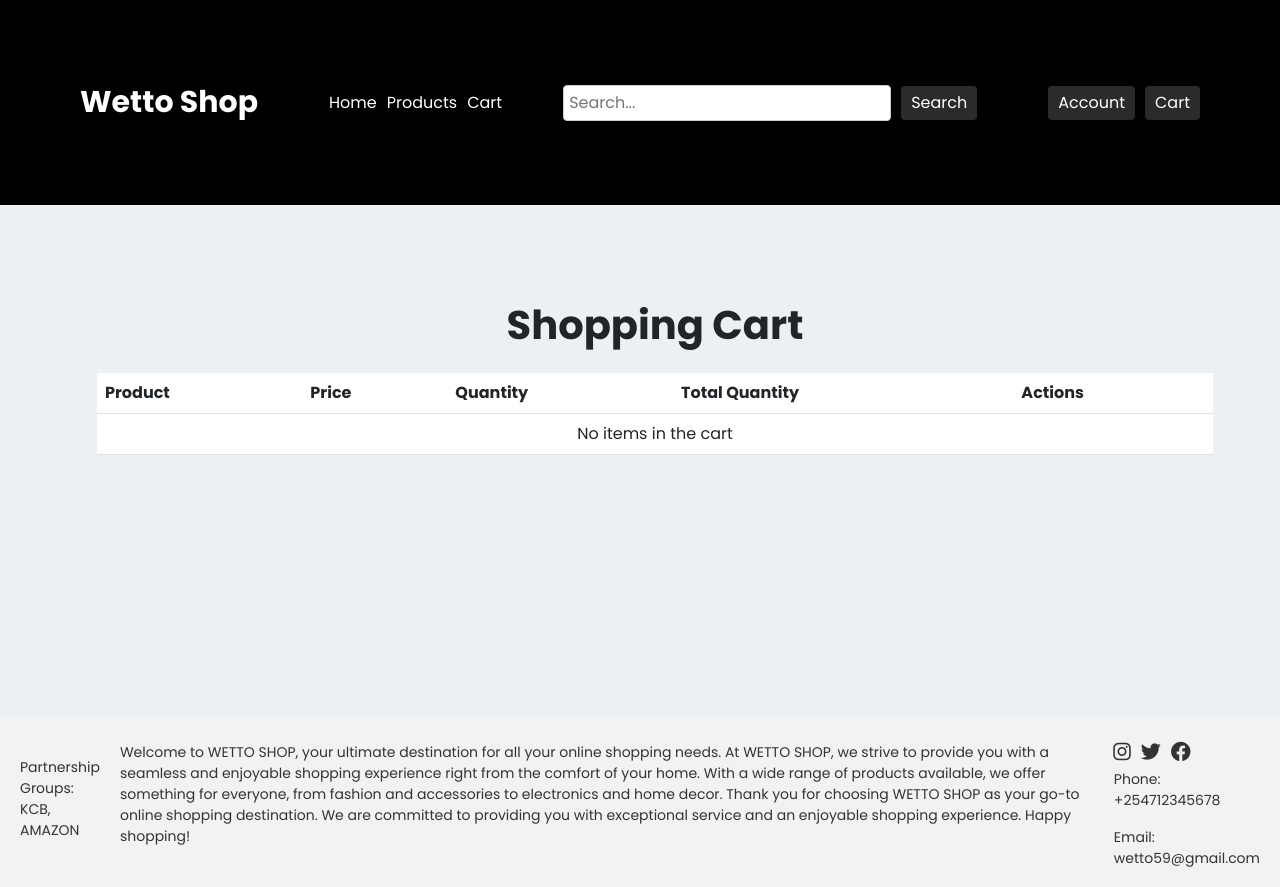
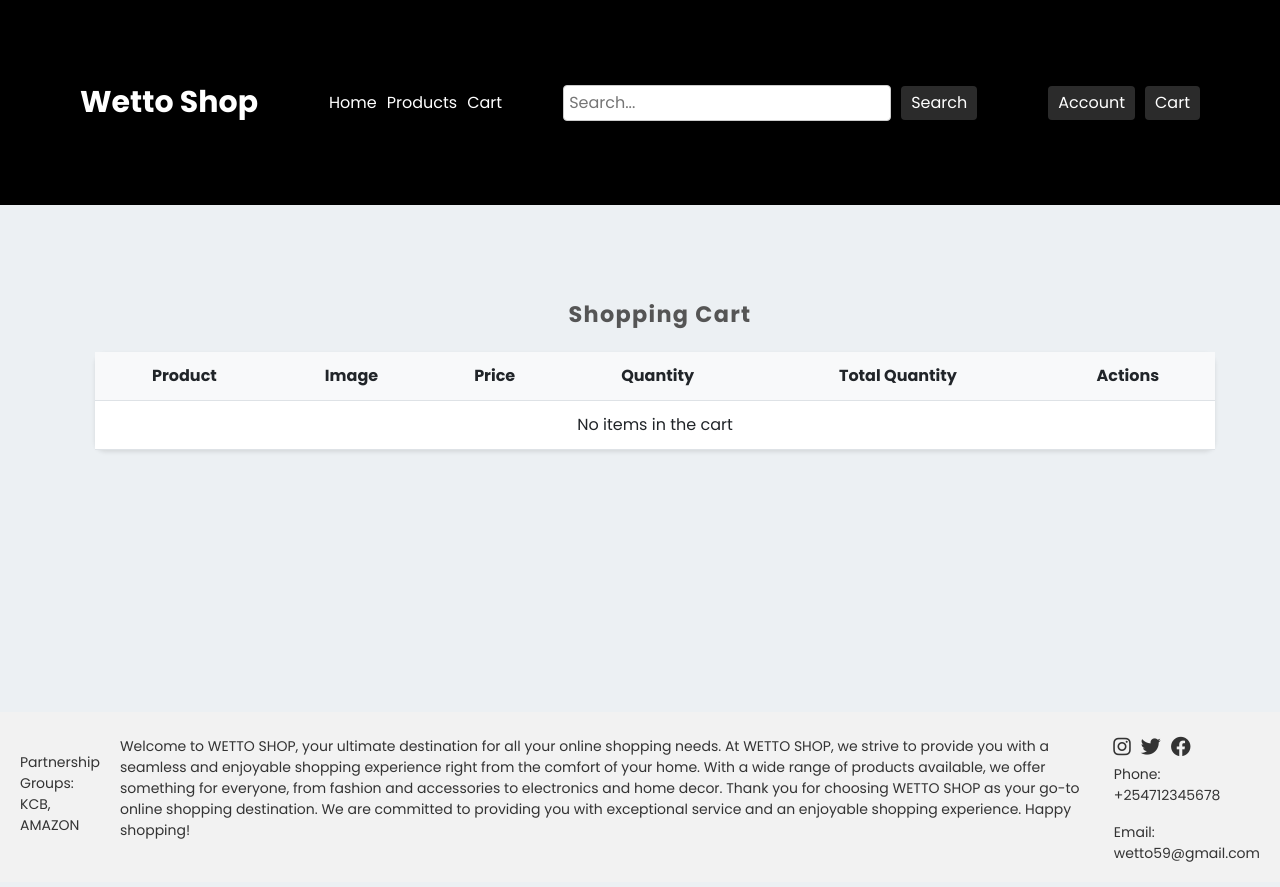
Before and after one commit to danieljuma5/Eazy-Bazaar-demo-Frontend, a React (Create React App) app: page /cart in a window 1280 px wide. Built offline with nearby package versions, Linux system fonts and the light colour scheme.

Commit message:
edited the buy now page

```diff
--- a/src/components/Cart/Cart.css
+++ b/src/components/Cart/Cart.css
@@ -1,59 +1,117 @@
-.shopping-cart-container {
+/* General styles */
+.wrapper {
   margin: 20px;
 }
 
-  .shopping-cart-title {
-    font-size: 24px;
-    margin-bottom: 10px;
+.name {
+  font-weight: 600;
+  font-size: 1.4rem;
+  letter-spacing: 1.3px;
+  padding-left: 10px;
+  color: #555;
 }
 
-  .search-bar {
-    margin-bottom: 10px;
+.container {
+  padding: 10px;
 }
 
-  .search-bar input {
-    width: 200px;
-    margin-right: 10px;
-    padding: 5px;
+/* Styles for the table */
+.table {
+  width: 100%;
+  border-collapse: collapse;
+  background-color: #fff;
+  border-radius: 10px;
+  box-shadow: 0px 2px 4px rgba(0, 0, 0, 0.1);
 }
 
-  .search-button {
-    padding: 5px 10px;
+.table th,
+.table td {
+  padding: 12px;
+  text-align: center;
+  border-bottom: 1px solid #dee2e6;
 }
 
-  .no-matching-items {
-    color: red;
-    margin-top: 20px;
+.table th {
+  font-weight: bold;
+  background-color: #f8f9fa;
 }
 
-  .cart-items-list {
-    list-style: none;
-    padding: 0;
+.table tbody tr:nth-child(even) {
+  background-color: #f9f9f9;
 }
 
-  .cart-item {
-    display: flex;
-    align-items: center;
-    margin-bottom: 20px;
+.table tbody tr:hover {
+  background-color: #f5f5f5;
+  cursor: pointer;
 }
 
-  .item-title {
-    font-size: 18px;
-    margin-bottom: 5px;
+/* Styles for the buttons */
+.btn {
+  box-shadow: none;
+  width: 100%;
+  height: 40px;
+  background-color: #3d3d3d;
+  color: #fff;
+  border: none;
+  border-radius: 25px;
+  letter-spacing: 1.3px;
+  cursor: pointer;
+  transition: background-color 0.3s ease;
 }
 
-  .item-price,
-  .item-rating,
-  .item-review-count {
-    margin-bottom: 5px;
+.btn-outline-dark {
+  background-color: transparent;
+  border: 2px solid #343a40;
+  color: #343a40;
 }
 
-  .item-image {
-    width: 100px;
-    height: 100px;
-    margin-right: 10px;
+.btn-outline-dark:hover {
+  background-color: #343a40;
 }
 
-  .remove-button {
-    padding: 5px 10px;
+.btn-outline-danger {
+  background-color: transparent;
+  border: 2px solid #dc3545;
+  color: #dc3545;
 }
+
+.btn-outline-danger:hover {
+  background-color: #dc3545;
+}
+
+.text-center {
+  text-align: center;
+}
+
+.py-5 {
+  padding-top: 3rem;
+  padding-bottom: 3rem;
+}
+
+.mb-4 {
+  margin-bottom: 1.5rem;
+}
+
+.me-2 {
+  margin-right: 0.5rem;
+}
+
+.ms-2 {
+  margin-left: 0.5rem;
+}
+
+/* Shadows and depth for the table */
+.table-container {
+  overflow: hidden;
+  border-radius: 10px;
+  box-shadow: 0px 2px 4px rgba(0, 0, 0, 0.1);
+  margin-bottom: 20px; /* Add some spacing between the table and buttons */
+}
+
+/* Media query for smaller screens */
+@media (max-width: 380px) {
+  .wrapper {
+    margin: 30px 20px;
+    padding: 40px 15px 15px 15px;
+  }
+}
--- a/src/components/Cart/Cart.jsx
+++ b/src/components/Cart/Cart.jsx
@@ -1,4 +1,5 @@
 import React from 'react';
+import './Cart.css';
 
 const Cart = ({ cartItems, removeFromCart, setCartItems, clearCart }) => {
   const handleRemoveFromCart = (productId) => {
@@ -37,15 +38,17 @@ const Cart = ({ cartItems, removeFromCart, setCartItems, clearCart }) => {
   };
 
   return (
-    <div>
+    <div id="cart-wrapper">
       <div className="container py-5">
         <div className="row py-5">
           <div className="col-12">
-            <h1 className="display-6 fw-bolder text-center mb-4">Shopping Cart</h1>
-            <table className="table table-hover">
+            <h1 className="display-6 fw-bolder text-center mb-4 name">Shopping Cart</h1>
+            <div id="cart-table-container">
+              <table id="cart-table" className="table table-hover">
                 <thead>
                   <tr>
                     <th scope="col">Product</th>
+                    <th scope="col">Image</th>
                     <th scope="col">Price</th>
                     <th scope="col">Quantity</th>
                     <th scope="col">Total Quantity</th>
@@ -55,7 +58,7 @@ const Cart = ({ cartItems, removeFromCart, setCartItems, clearCart }) => {
                 <tbody>
                   {cartItems && cartItems.length === 0 ? (
                     <tr>
-                    <td colSpan="5" className="text-center">
+                      <td colSpan="6" className="text-center">
                         No items in the cart
                       </td>
                     </tr>
@@ -64,6 +67,9 @@ const Cart = ({ cartItems, removeFromCart, setCartItems, clearCart }) => {
                     cartItems.map((item) => (
                       <tr key={item.id}>
                         <td>{item.title}</td>
+                        <td>
+                          <img src={item.image} alt={item.title} style={{ width: '50px', height: '50px', objectFit: 'cover', borderRadius: '50%' }} />
+                        </td>
                         <td>${item.price}</td>
                         <td>
                           <button
@@ -95,6 +101,7 @@ const Cart = ({ cartItems, removeFromCart, setCartItems, clearCart }) => {
                   )}
                 </tbody>
               </table>
+            </div>
             {cartItems && cartItems.length > 0 && (
               <div className="text-center">
                 <button className="btn btn-outline-danger me-2" onClick={handleClearCart}>
--- a/src/components/LandingPage/Product.css
+++ b/src/components/LandingPage/Product.css
@@ -1,7 +1,6 @@
 /* Product Card */
 .product-card {
   display: flex;
-    grid-auto-rows: 40rem;
   flex-direction: column;
   align-items: center;
   justify-content: space-between;
@@ -9,6 +8,9 @@
   border-radius: 10px;
   box-shadow: 0px 2px 4px rgba(0, 0, 0, 0.2); /* Add a shadow to the card */
   transition: box-shadow 0.3s ease; /* Add transition for smooth effect */
+  overflow: hidden; /* Prevent images from overflowing */
+  width: 300px; /* Set the width of the card */
+  height: 350px; /* Set the height of the card */
 }
 
 .product-card:hover {
@@ -17,11 +19,26 @@
 
 /* Product Image */
 .product-image {
-    object-fit: cover;
-    width: 280px; /* Adjust the width as needed */
-    height: 350px; /* Adjust the height as needed */
-    border-radius: 2.5%;
+  width: 100%; /* Take up the full width of the container */
+  height: 100%; /* Take up the full height of the container */
+  object-fit: contain; /* Ensure the entire image is visible */
+  border-radius: 10px; /* Match the card's border radius */
+  box-sizing: border-box; /* Ensure the border doesn't add to the image size */
+  border: 2px solid transparent; /* Add a transparent border to reserve space for border */
+}
 
+/* Optional: Add a wrapper around the image to apply border */
+.product-image-wrapper {
+  width: 100%;
+  height: 100%;
+  box-sizing: border-box;
+  border: 2px solid transparent;
+  border-radius: 10px; /* Match the card's border radius */
+}
+
+/* Apply border on hover */
+.product-card:hover .product-image-wrapper {
+  border-color: #000; /* Add the desired border color */
 }
 
   /* Product Title */
--- a/src/components/LandingPage/Product.jsx
+++ b/src/components/LandingPage/Product.jsx
@@ -11,7 +11,7 @@ const Product = ({ addToCart }) => {
     const getProduct = async () => {
       setLoading(true);
       try {
-        const response = await fetch(`https://fakestoreapi.com/products`);
+        const response = await fetch(`https://fakestoreapi.com/products/${id}`);
         if (!response.ok) {
           throw new Error('Network response was not ok');
         }
@@ -25,7 +25,7 @@ const Product = ({ addToCart }) => {
     };
 
     getProduct();
-  }, []);
+  }, [id]); // Add 'id' as a dependency so that the effect runs when the 'id' changes
 
   const Loading = () => {
     return <div>Loading...</div>;
--- a/src/components/LandingPage/Products.css
+++ b/src/components/LandingPage/Products.css
@@ -9,6 +9,7 @@
   /* Product Image */
   .product-image {
     object-fit: cover;
+    background-color: #fff;
     border-radius: 50%;
     box-shadow: 0 0 3px #5f5f5f, 0 0 0 5px #ecf0f3, 8px 8px 15px #a7aaa7, -8px -8px 15px #fff;
     width: 200px; /* Adjust the width as needed */
```
Lines whose indentation alone changed are shown as unchanged.
